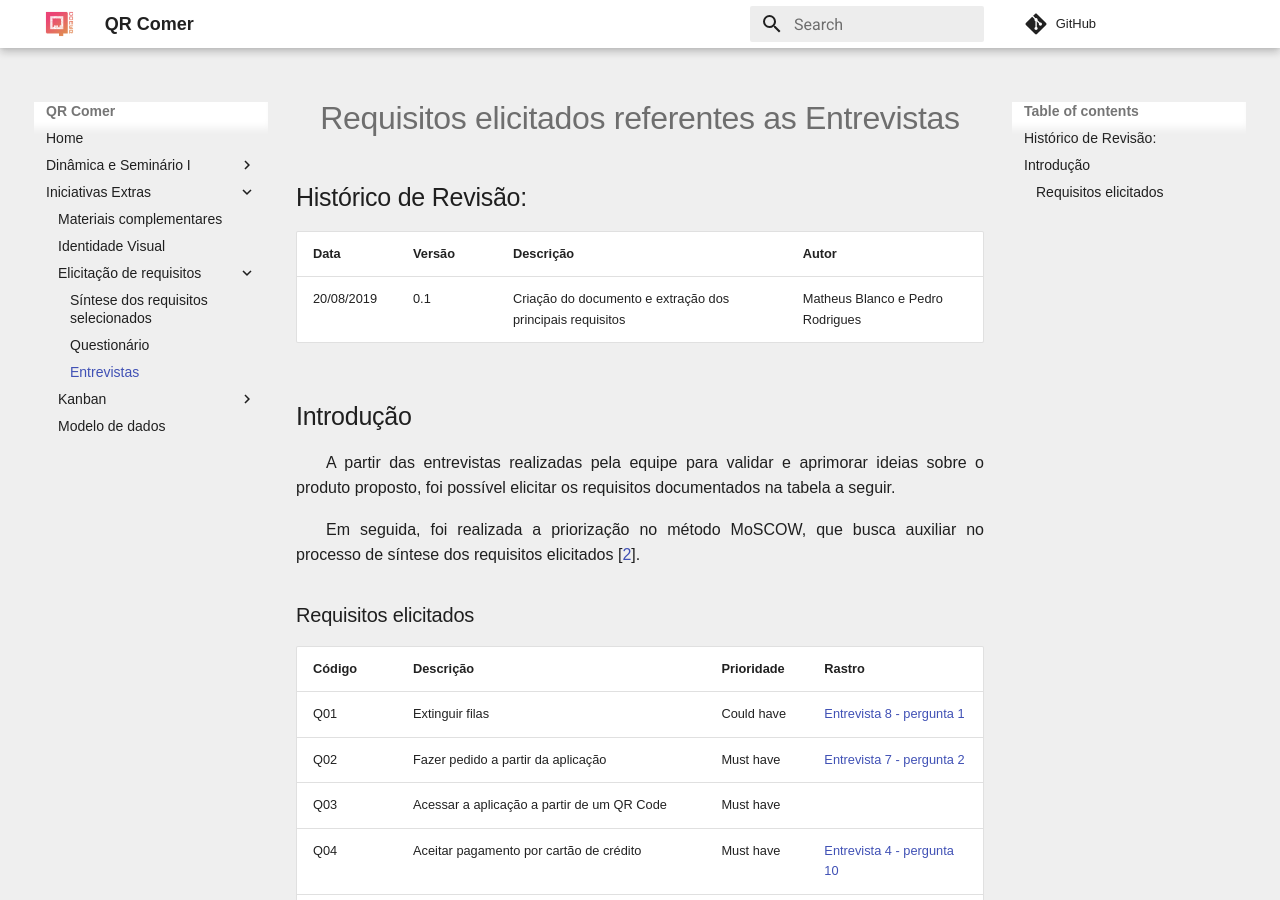
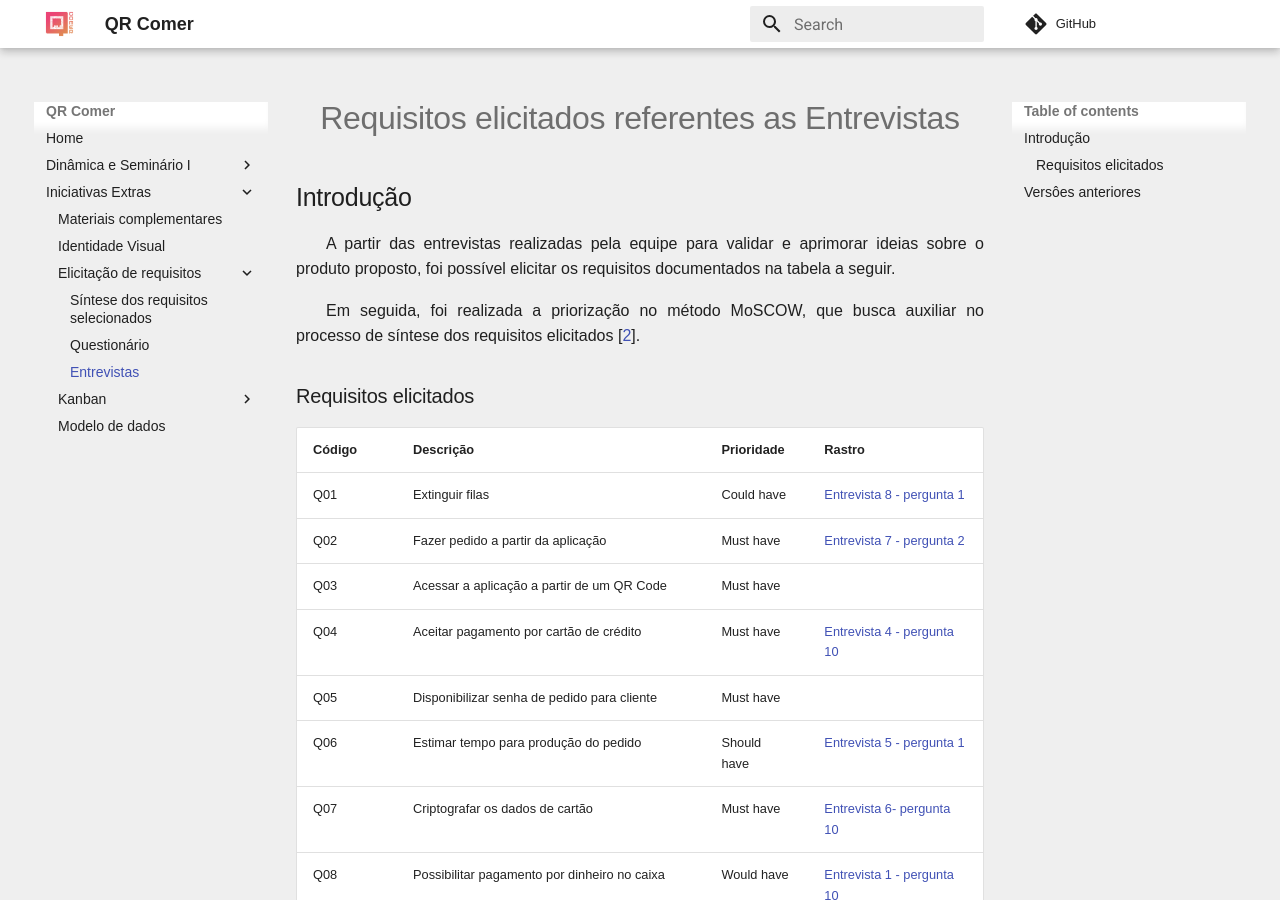
Before and after one commit to fga-desenho-2019-2/Wiki, an MkDocs documentation site: the page built from docs/iniciativas_extras/elicitacao_de_requisitos/req_entrevista.md, in a window 1280 px wide and 900 px high. Built offline with MkDocs 1.6.1 and Material for MkDocs 9.7.7, drawn with Linux system fonts in a browser that asks for light colours; comment, search, counter and statistics services are not loaded; old or Windows-style settings are respelled for this version of MkDocs; some of the changed text lies outside the part shown.

Commit message:
adapt template

```diff
--- a/docs/iniciativas_extras/elicitacao_de_requisitos/req_entrevista.md
+++ b/docs/iniciativas_extras/elicitacao_de_requisitos/req_entrevista.md
@@ -1,10 +1,4 @@
 # Requisitos elicitados referentes as Entrevistas
-
-## Histórico de Revisão:
-
-|Data|Versão|Descrição|Autor|
-|-|-|-|-|
-|20/08/2019|0.1|Criação do documento e extração dos principais requisitos | Matheus Blanco e Pedro Rodrigues |
 
 ## Introdução
 
@@ -37,11 +31,14 @@ Em seguida, foi realizada a priorização no método MoSCOW, que busca auxiliar
 |Q20|Possuir categoria de pratos|Could have||
 |Q21|Cadastrar restaurantes|Must have||
 
-
 <br>
 
-| **Q** | **Requisitos elicitados referentes as entrevistas [[1](../../seminario1/entrevistas.md)]**  |
+| **E** | **Requisitos elicitados referentes às entrevistas [[1](../../seminario1/entrevistas.md)]**  |
 |--|--|
 | **Versão**| Atual: 1.0 (28/08/19) <br> Anterior: - |
 | **Descrição** | Requisitos elicitados referentes as entrevistas [[1](../../seminario1/entrevistas.md)] |
 |**Autor**| [Matheus Blanco](https://github.com/MatheusBlanco) e [Pedro Rodrigues](https://github.com/pedro-prp)
+
+<br>
+
+## Versôes anteriores
```
Also changed, not shown: docs/iniciativas_extras/elicitacao_de_requisitos/req_questionario.md (+6 -2 lines).
